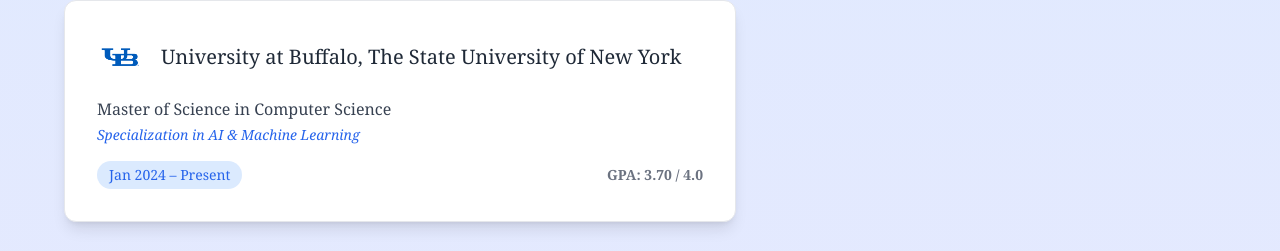
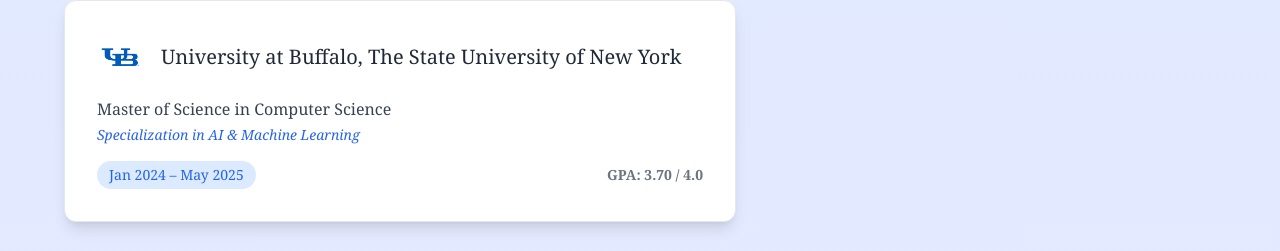
Before and after one commit to satvikjo/profile_ai, a React (Vite) app: page / in a window 1280 px wide. Shown: the part 940-1191 px from the top of the page. Built offline with nearby package versions, Linux system fonts and the light colour scheme.

Commit message:
Update Education.tsx

```diff
--- a/src/components/sections/Education.tsx
+++ b/src/components/sections/Education.tsx
@@ -11,7 +11,7 @@ const Education: React.FC = () => {
       logo: UBLogo,
       degree: "Master of Science in Computer Science",
       specialization: "Specialization in AI & Machine Learning",
-      year: "Jan 2024 – Present",
+      year: "Jan 2024 – May 2025",
       gpa: "GPA: 3.70 / 4.0",
       align: "left"
     },
```
